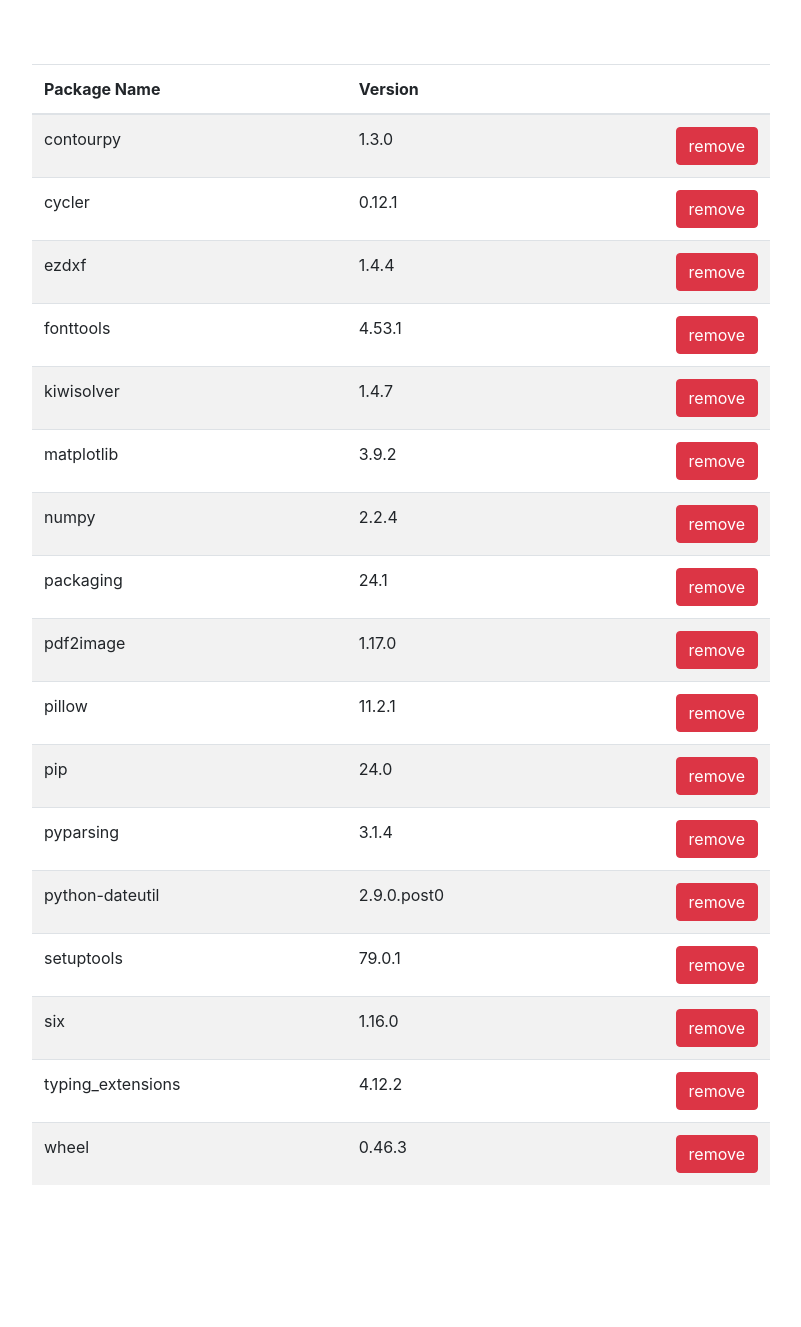
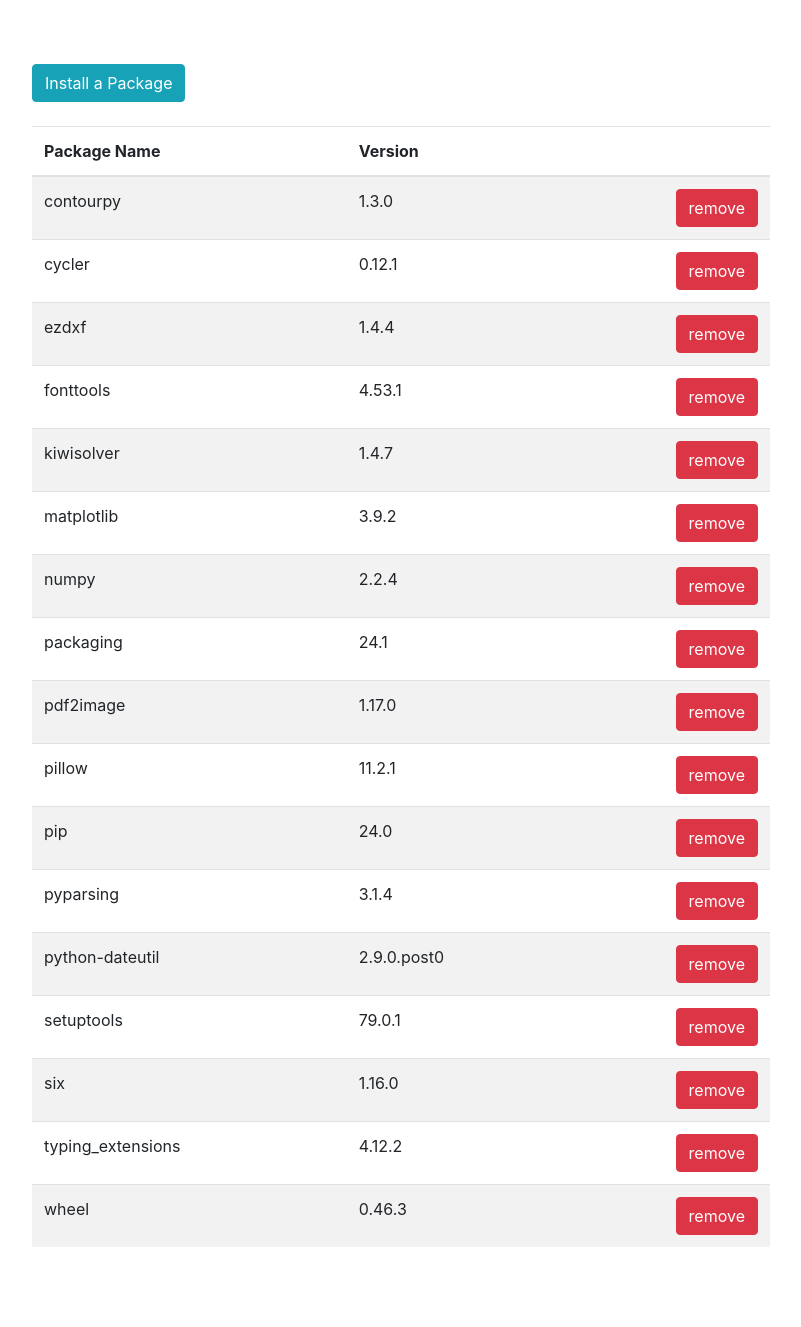
Before and after one commit to sam-sultan/pipuitool, a Flask app: page / in a window 1280 px wide. Shown: the whole page, without its empty margins (239-1040 px from the left). Before the commit the page ends 1185 px from the top, so only its background shows below. Run offline with Flask 2, Linux system fonts and the light colour scheme; data that the repository does not hold is empty; some libraries are stand-ins or nearby versions.

Commit message:
Added Install Package button with backend compatibility

```diff
--- a/pipguitool/PIP.py
+++ b/pipguitool/PIP.py
@@ -13,10 +13,20 @@ class PIP:
 
 	def install(self, packages):
 
-		p = Popen(["pip", "install"]+packages, stdin=PIPE, stdout=PIPE, stderr=PIPE)
-		output, err = p.communicate(b"input data that is passed to subprocess' stdin")
+		pkgs = {}
+		for pkg in packages:
+			name = pkg.split("==")[0]
+			p = Popen(["pip", "install", pkg], stdin=PIPE, stdout=PIPE, stderr=PIPE)
+			output, err = p.communicate(b"input data that is passed to subprocess' stdin")
+			pkgs[name] = { 'name': name, 'installed': True if p.returncode == 0 else False, 'message': (output if p.returncode == 0 else err).decode("utf-8") }
 
-		return output if p.returncode == 0 else err
+		l = self.list()
+		for pkg in l:
+			if pkg['name'] in pkgs.keys():
+				pkgs[pkg['name']]['version'] = pkg['version']
+
+
+		return pkgs
 
 	def remove(self, packages):
 
@@ -39,6 +49,7 @@ class PIP:
 
 def main():
     print(PIP().list())
+    print(PIP().install(['scipy', 'numpy', 'asdqsd']))
 
 if __name__ == '__main__':
     main()
--- a/pipguitool/server.py
+++ b/pipguitool/server.py
@@ -22,7 +22,7 @@ def install():
 	if not request.json or not 'packages' in request.json or not hasattr(request.json['packages'], "append"):
 		abort(400)
 
-	return str(p.install(request.json['packages']))+"<br/>", 201
+	return json.dumps(p.install(request.json['packages'])), 201
 
 @app.route('/remove', methods=['POST'])
 def remove():
@@ -30,7 +30,7 @@ def remove():
 	if not request.json or not 'packages' in request.json or not hasattr(request.json['packages'], "append"):
 		abort(400)
 
-	return str(p.remove(request.json['packages']))+"<br/>", 201
+	return str(p.remove(request.json['packages'])), 201
 
 
 @app.route('/', methods=['GET'])
--- a/pipguitool/templates/index.html
+++ b/pipguitool/templates/index.html
@@ -40,6 +40,18 @@
 
 			<div class="col-sm-8 text-left">
 
+				<div class="row">
+
+					<div class="col-6">
+
+						<button id="install-package" class="btn btn-info">Install a Package</button>
+
+					</div>
+
+				</div>
+
+				<br/>
+
 				<table class="table table-striped">
 					<thead>
 					  <tr>
@@ -48,7 +60,7 @@
 					    <th></th>
 					  </tr>
 					</thead>
-					<tbody>
+					<tbody id="package-list">
 
 					  {% for package in packages %}
 						  <tr id="package-id-{{ package.name }}" class="package-row">
@@ -75,7 +87,7 @@
 	</div>
 
 
-	<!-- Modal -->
+	<!-- Remove of a Package Modal -->
 	<div class="modal fade" id="removeModal" tabindex="-1" role="dialog" aria-hidden="true">
 	  <div class="modal-dialog">
 	    <div class="modal-content">
@@ -96,11 +108,84 @@
 	    </div>
 	  </div>
 	</div>
+	<!-- End of Remove of a Package Modal -->
+
+
+	<!-- Install a Package Modal -->
+	<div class="modal fade" id="installModal" tabindex="-1" role="dialog" aria-hidden="true">
+	  <div class="modal-dialog">
+	    <div class="modal-content">
+	      <div class="modal-header">
+	        <h5 class="modal-title" id="exampleModalLabel">Install Packages</h5>
+	        <button type="button" class="close" data-dismiss="modal" aria-label="Close">
+	          <span aria-hidden="true">&times;</span>
+	        </button>
+	      </div>
+	      <div class="modal-body">
+	        <input id="install-package-input" type="text" placeholder="numpy, scipy, requests, etc..." />
+	        <div id="install-package-alert" class="alert alert-danger d-none"></div>
+	      </div>
+	      <div class="modal-footer">
+	        <button id="install-package-cancel" type="button" class="btn btn-secondary" data-dismiss="modal">Cancel</button>
+	        <button id="install-package-btn" type="button" class="btn btn-primary">Install</button>
+	      </div>
+	    </div>
+	  </div>
+	</div>
+	<!-- End of Install of a Package Modal -->
+
 
 	<script type="text/javascript">
 
 		$(document).ready(function(){
 
+
+			// Install a Package
+			$("#install-package").on('click', function(){ $("#installModal").modal("toggle"); });
+			$("#install-package-cancel").on('click', function(){ $("#install-package-input").val(""); $("#install-package-alert").addClass("d-none"); });
+			$("#install-package-btn").on('click', function(){
+				var pkgs = $("#install-package-input").val().split(",").map( p => p.trim() ),
+					install_btn = $(this),
+					package_alert = $("#install-package-alert"),
+					installModel = $("#installModal");
+
+					install_btn.prop("disabled", true);
+					$.ajax({
+						method: "POST",
+						url: "/install",
+						contentType: "application/json",
+						data: JSON.stringify({ packages: pkgs }),
+						complete: function(jqXHR, status){
+							var msg = JSON.parse(jqXHR.responseText);
+
+							var valid = true;
+
+							for(var key in msg){
+								if(!msg[key]['installed']){
+									package_alert.text(package_alert.text()+"\n"+msg[key]['message']);
+									valid = false;
+								}
+							}
+
+							if(valid){
+
+								for(var key in msg)
+									addPackage(msg[key]);
+
+								installModel.modal('hide');
+							}else{
+								package_alert.removeClass("d-none");
+							}
+
+							install_btn.prop("disabled",false);
+						}
+					});
+
+			});
+			// End Install of a Package
+
+
+			// Remove Package
 			$('.remove').on('click', function () {
 			  	var modal = $('#removeModal');
 			  	modal.modal('toggle');
@@ -136,9 +221,36 @@
 				$("#remove-package-alert").text("").addClass("d-none");
 				$("#remove-package").prop("disabled", false);
 			});
+			// End of Remove Package
 
 
 		});
+
+		function addPackage(pkg){
+
+			if(pkg['message'].includes("Requirement already satisfied")){
+				return;
+			}
+
+			$("#package-list").append(
+				'<tr id="package-id-'+pkg['name']+'" class="package-row">'
+					+'<td>'+pkg['name']+'</td>'
+					+'<td>'+pkg['version']+'</td>'
+					+'<td>'
+						+'<button class="btn btn-danger float-right remove" data-package="'+pkg['name']+'" data-id="package-id-'+pkg['name']+'">remove</button>'
+					+'</td>'
+				+'</tr>'
+				);
+			$('.remove').off('click');
+			$('.remove').on('click', function () {
+			  	var modal = $('#removeModal');
+			  	modal.modal('toggle');
+			  	var removeButton = modal.find("#remove-package");
+			  	removeButton.attr("data-package", $(this).attr("data-package"));
+				removeButton.attr("data-id", $(this).attr("data-id"));
+			});
+
+		}
 
 	</script>
 
```
